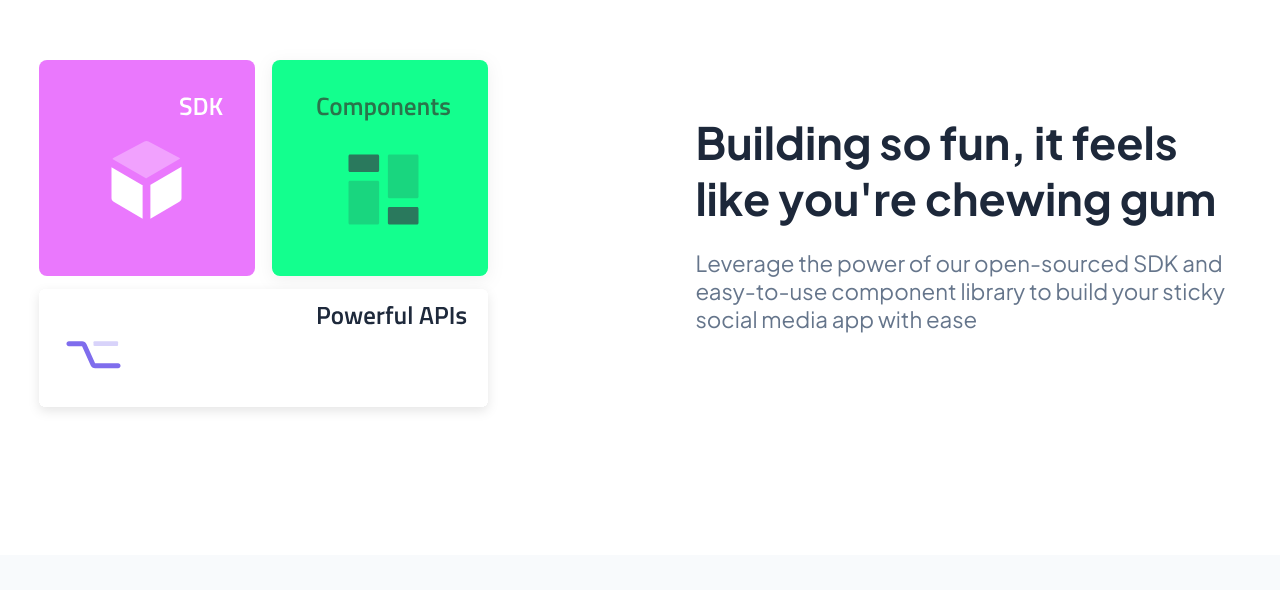
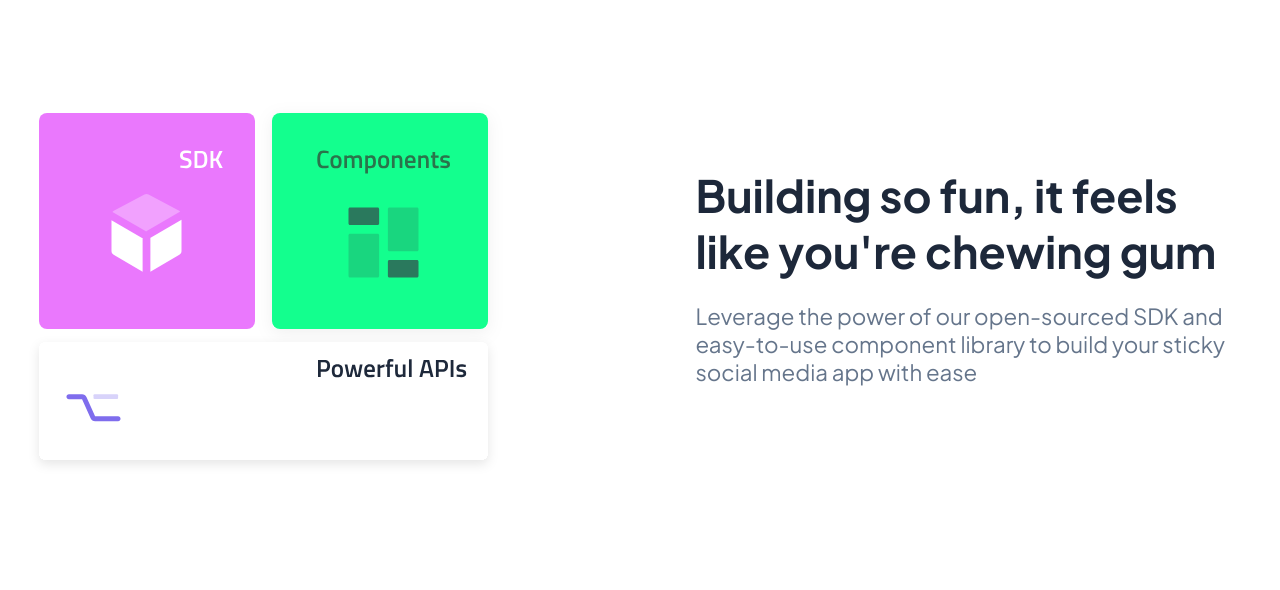
Before and after one commit to gumhq/gum-lp, a Next.js app: page / in a window 1280 px wide. Shown: the part 2170-2760 px from the top of the page. Built offline with nearby package versions, Linux system fonts and the light colour scheme.

Commit message:
fix: padding for why section

```diff
--- a/src/styles/Home.module.scss
+++ b/src/styles/Home.module.scss
@@ -15,7 +15,7 @@
 .whySection {
   max-width: 1400px;
   width: 100%;
-  min-height: 69em;
+  padding: 20em 0em;
   display: flex;
   align-items: center;
   justify-content: space-between;
```
